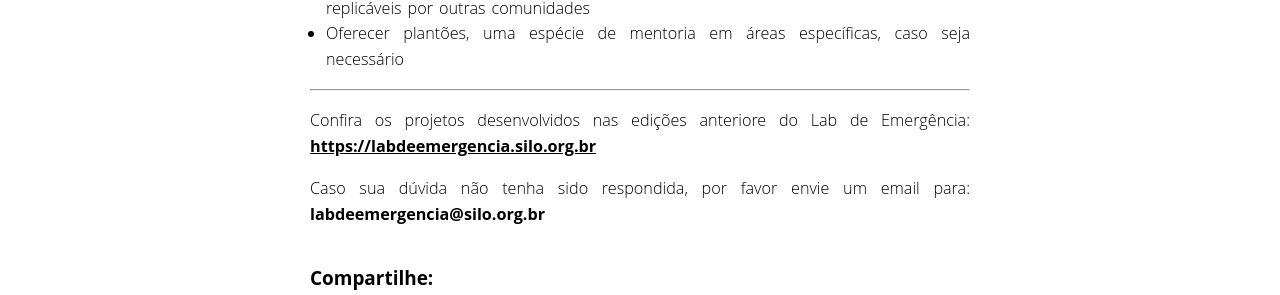
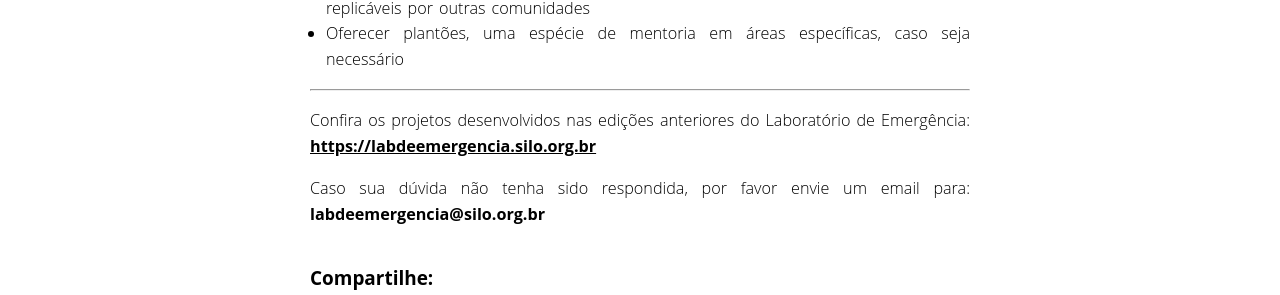
Before and after one commit to associacaosilo/labdeemergencia3ed, a Jekyll site: the page built from _pages/pt/perguntas-frequentes-colabs.md, in a window 1280 px wide and 900 px high, scrolled down 864 px. Shown: the part 449-744 px from the top of the window. Built offline with Jekyll 4.4.1, drawn with Linux system fonts in a browser that asks for light colours; nearby versions of some CDN libraries.

Commit message:
Update perguntas-frequentes-colabs.md

```diff
--- a/_pages/pt/perguntas-frequentes-colabs.md
+++ b/_pages/pt/perguntas-frequentes-colabs.md
@@ -46,7 +46,7 @@
 ---
 
 
-Confira os projetos desenvolvidos nas edições anteriore do Lab de Emergência:
+Confira os projetos desenvolvidos nas edições anteriores do Laboratório de Emergência:
 [https://labdeemergencia.silo.org.br](https://labdeemergencia.silo.org.br){:target="_blank"}
 
 
```
